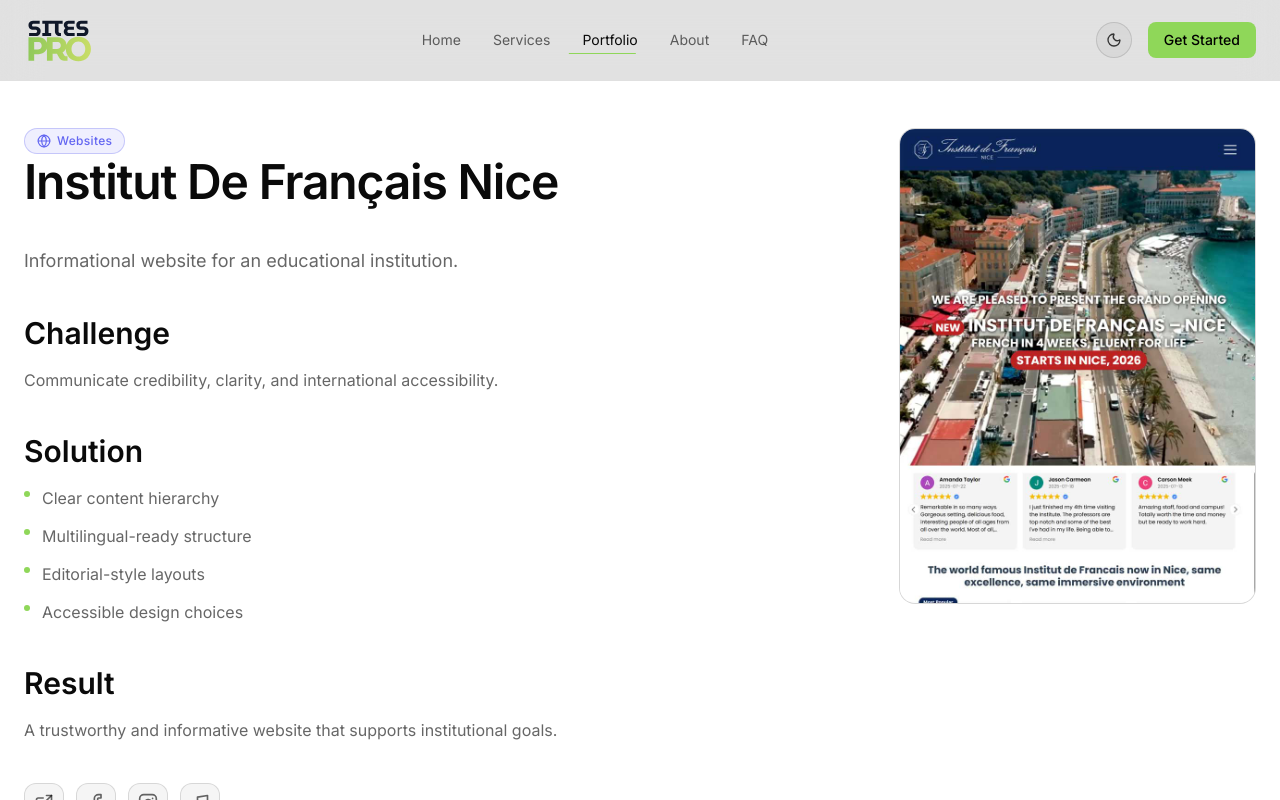
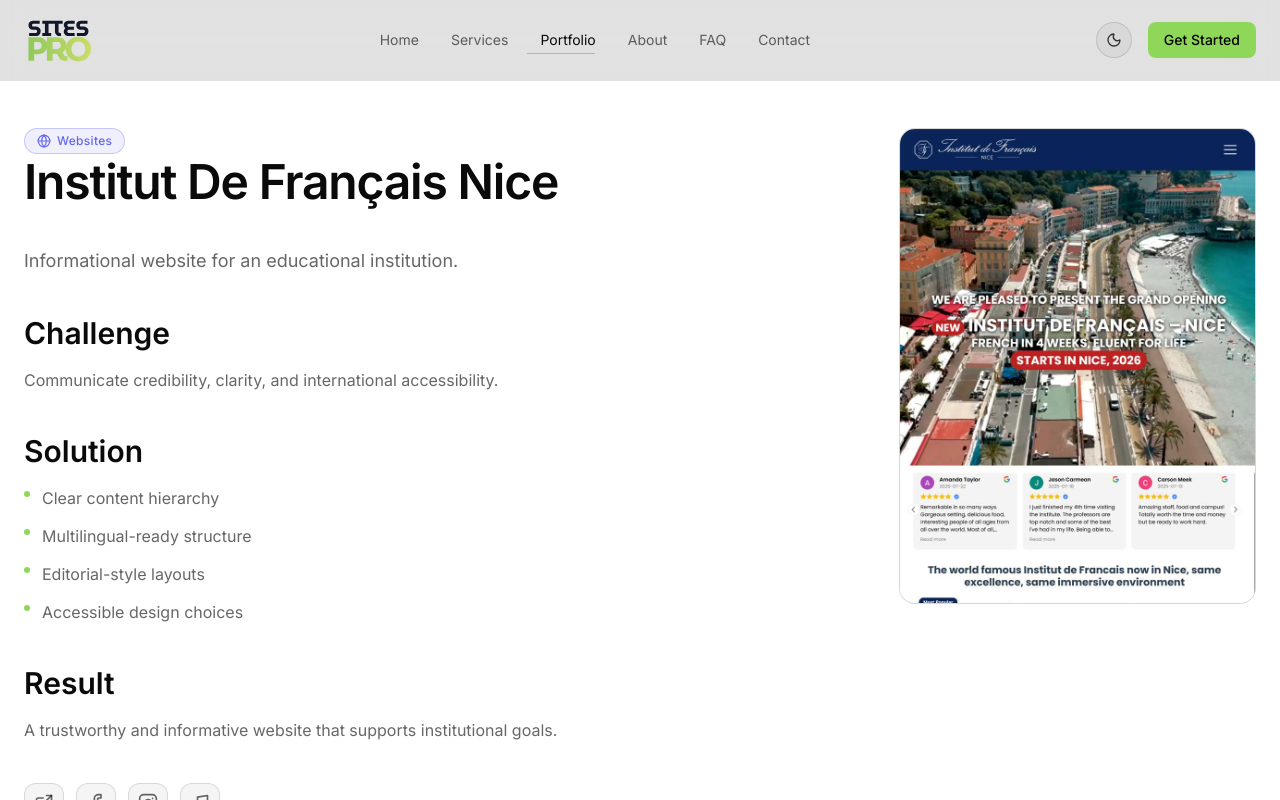
Before and after one commit to crcknaka/Sites-Pro, a Next.js app: page /portfolio/institut-de-francais-nice in a window 1280 px wide. Built offline with nearby package versions, Linux system fonts and the light colour scheme.

Commit message:
Add 'Contact' section to navigation in Header component for improved user access to contact information.

```diff
--- a/src/components/header.tsx
+++ b/src/components/header.tsx
@@ -20,6 +20,7 @@ const navItems: NavItem[] = [
   { label: 'Portfolio', type: 'section', target: 'portfolio' },
   { label: 'About', type: 'section', target: 'about' },
   { label: 'FAQ', type: 'section', target: 'faq' },
+  { label: 'Contact', type: 'section', target: 'contact' },
 ];
 
 const SPRING = {
```
